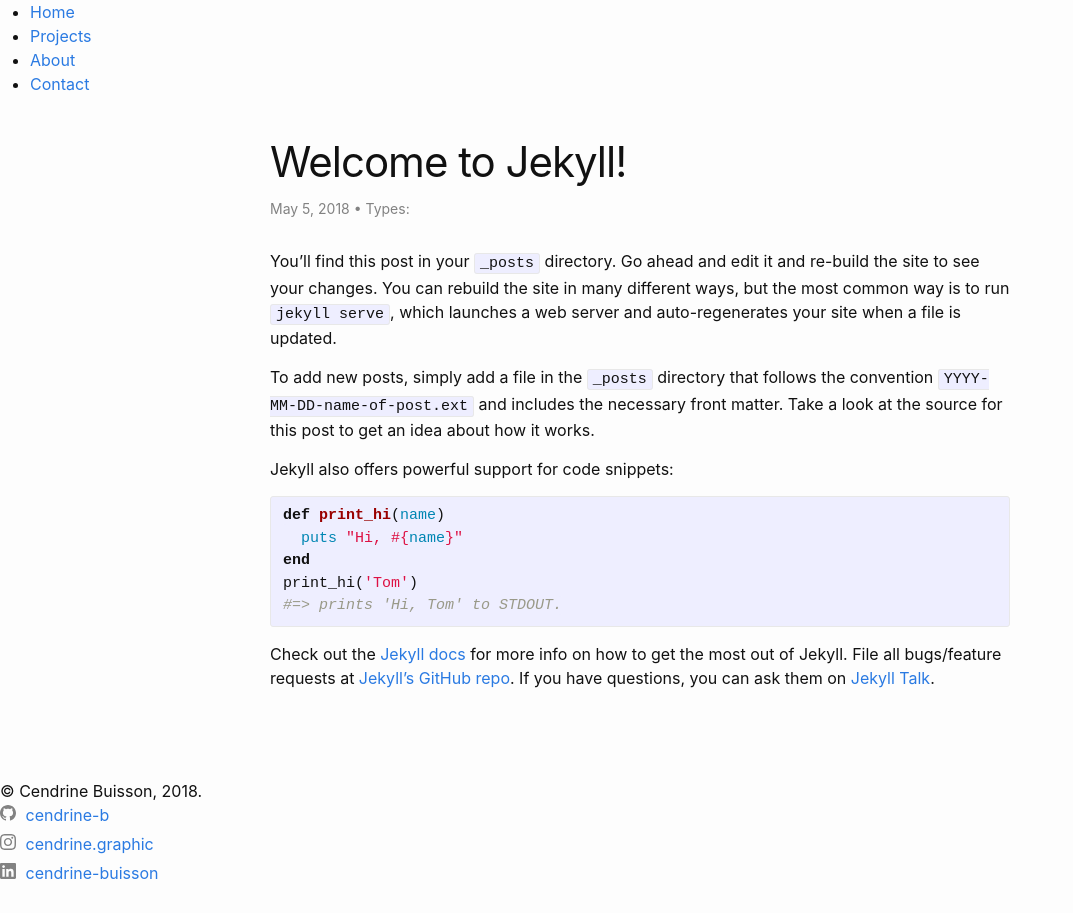
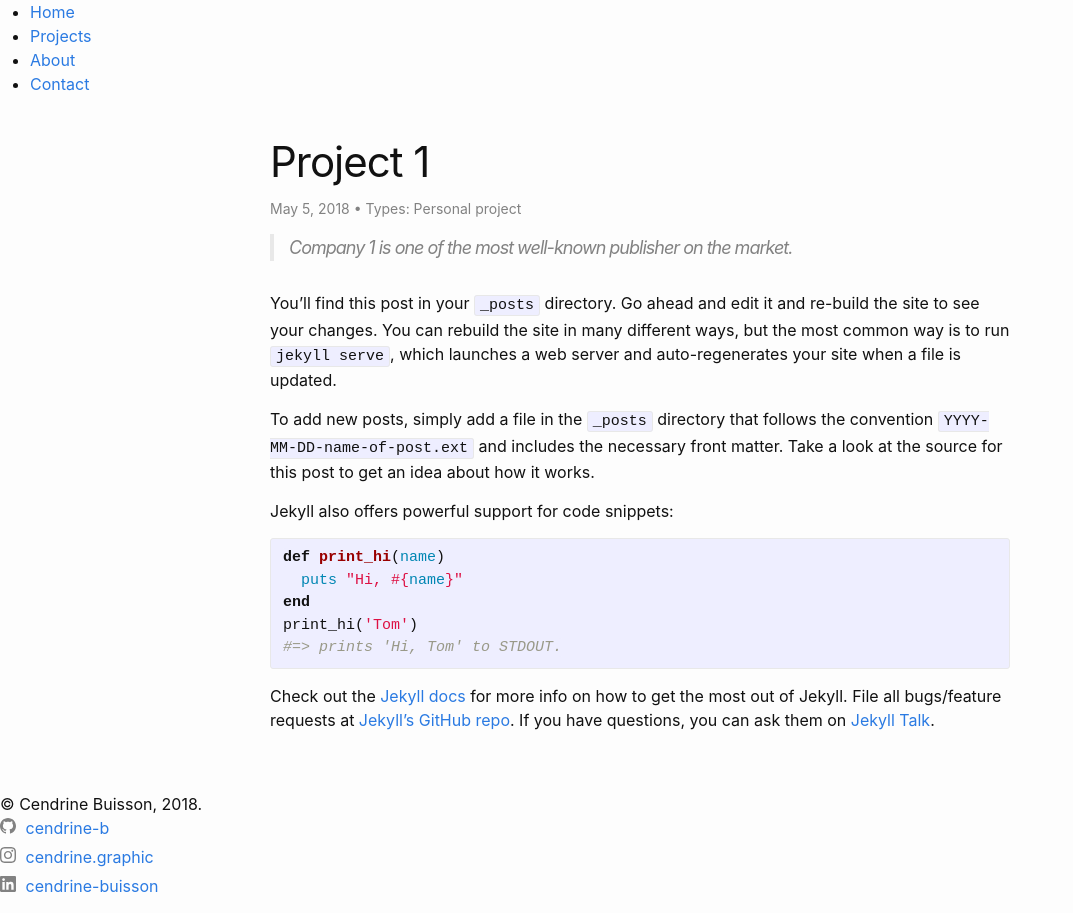
Before and after one commit to cendrine-b/cendrine-b.github.io, a Jekyll site: the page built from _posts/2018-05-05-welcome-to-jekyll.markdown, in a window 1280 px wide. Shown: the whole page, without its empty margins (0-1073 px from the left). Built offline with Jekyll 4.4.1, drawn with Linux system fonts in a browser that asks for light colours.

Commit message:
Update example post with new front matter variables

```diff
--- a/_posts/2018-05-05-welcome-to-jekyll.markdown
+++ b/_posts/2018-05-05-welcome-to-jekyll.markdown
@@ -1,8 +1,13 @@
 ---
 layout: post
-title:  "Welcome to Jekyll!"
+title:  "Project 1"
 date:   2018-05-05 13:44:26 +0200
-categories: jekyll update
+categories: editorial design
+thumbnail: img/project-1/test.png
+thumbalt: "First book published by Company 1: Title"
+caption: "Editorial Design"
+type: "Personal project"
+intro: "Company 1 is one of the most well-known publisher on the market."
 ---
 You’ll find this post in your `_posts` directory. Go ahead and edit it and re-build the site to see your changes. You can rebuild the site in many different ways, but the most common way is to run `jekyll serve`, which launches a web server and auto-regenerates your site when a file is updated.
 
```
